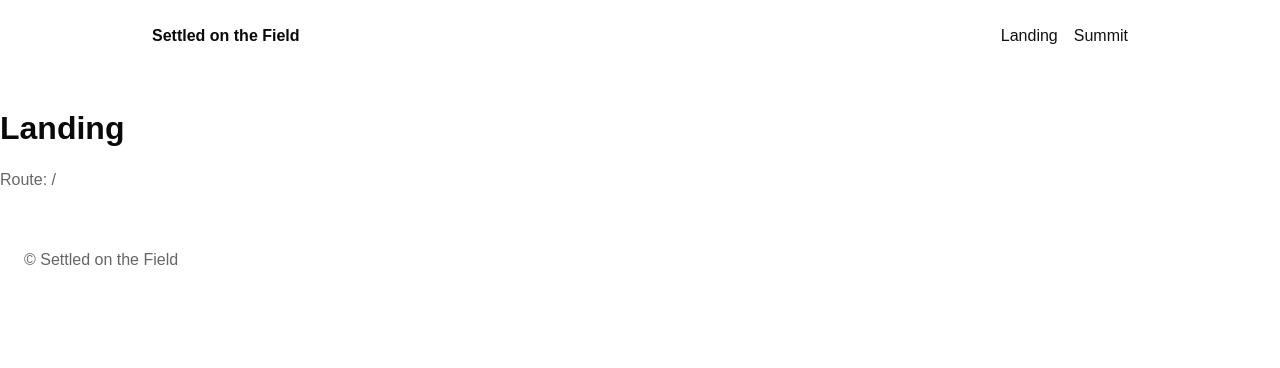
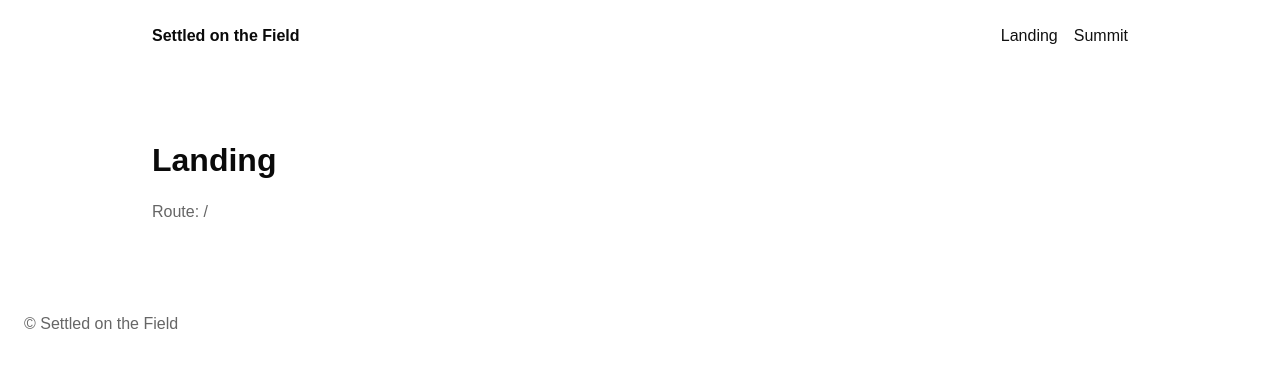
Before and after one commit to gacurl/settled-field-platform, a Next.js app: page / in a window 1280 px wide. Shown: the top 368 px of the page. Built offline with nearby package versions, Linux system fonts and the light colour scheme.

Commit message:
add layout.tsx chamges

```diff
--- a/app/layout.tsx
+++ b/app/layout.tsx
@@ -4,8 +4,8 @@ import { Header } from "@/components/header";
 import "./globals.css";
 
 export const metadata: Metadata = {
-  title: "Create Next App",
-  description: "Generated by create next app",
+  title: "Settled on the Field",
+  description: "Settled on the Field platform",
 };
 
 export default function RootLayout({
@@ -15,12 +15,16 @@ export default function RootLayout({
 }>) {
   return (
     <html lang="en">
-      <body className="min-h-screen bg-background text-foreground">
-        <div className="flex min-h-screen flex-col">
+      <body>
+        <header>
           <Header />
-          <div className="flex-1">{children}</div>
+        </header>
+        <main className="app-main">
+          <div className="page-wrapper">{children}</div>
+        </main>
+        <footer>
           <Footer />
-        </div>
+        </footer>
       </body>
     </html>
   );
```
